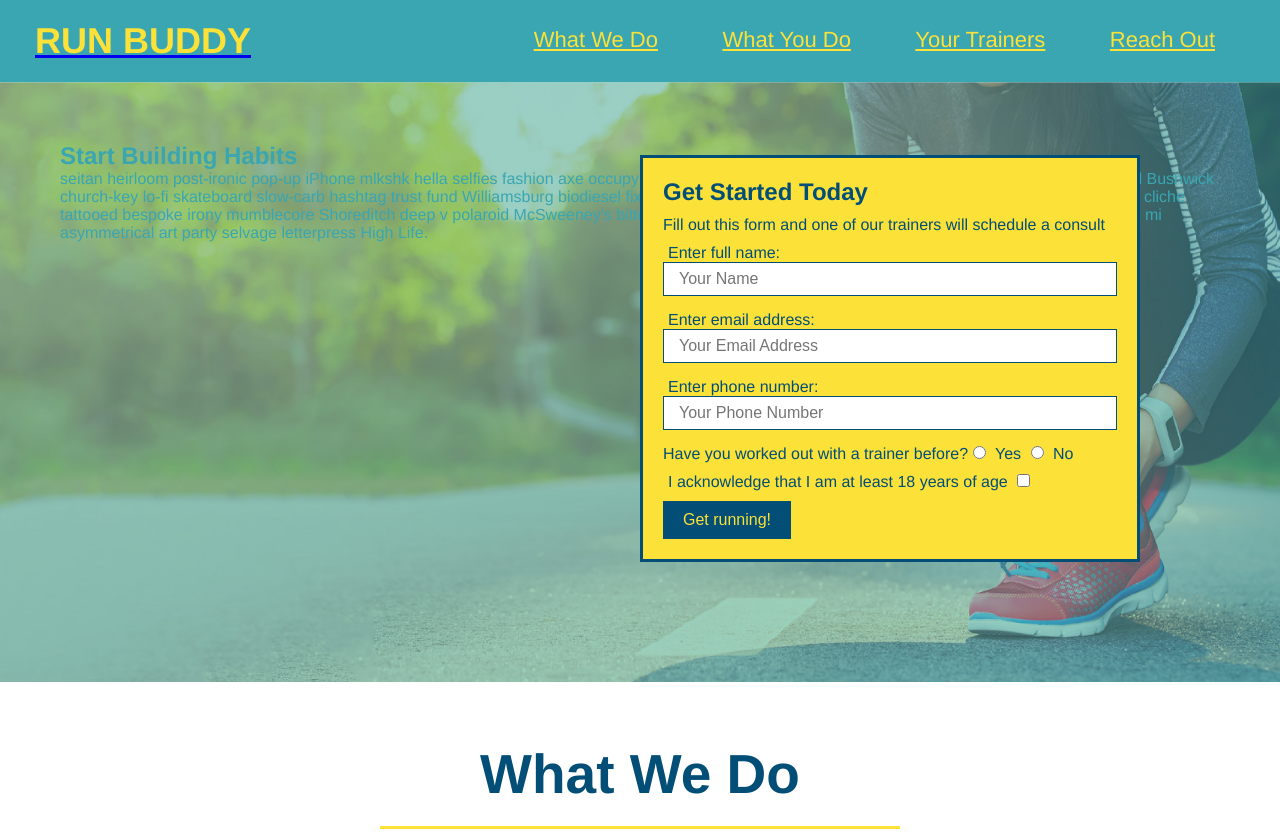
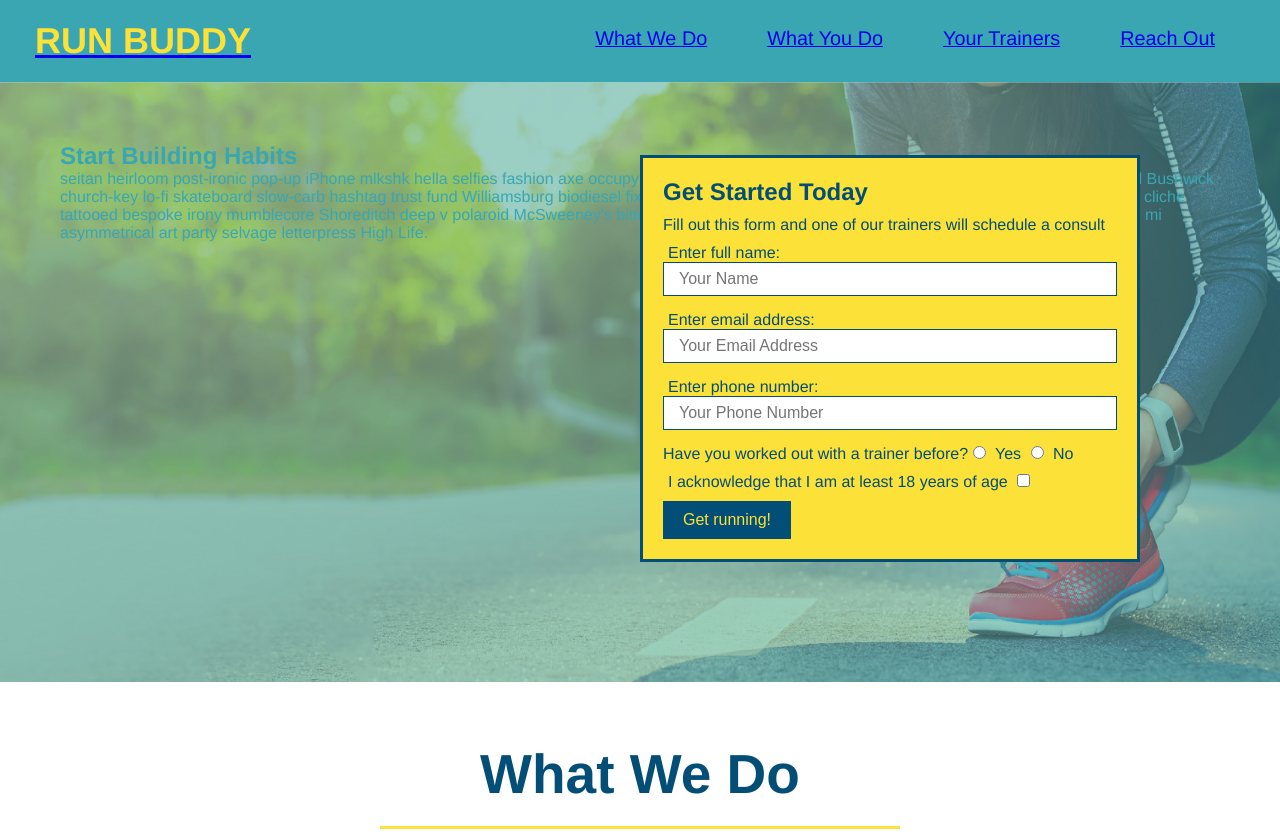
Before and after one commit to jhoover1077/run-buddy, a plain HTML site: page index.html in a window 1280 px wide. Shown: the top 832 px of the page. Drawn offline with Linux system fonts and the light colour scheme.

Commit message:
all header changes complete

```diff
--- a/assets/css/style.css
+++ b/assets/css/style.css
@@ -24,14 +24,17 @@ header h1 {
 header nav {
     margin: 7px 0;
 }
-header nav ul li {
-    display: inline;
+header nav ul {
+    display: flex;
+    flex-wrap: wrap;
+    justify-content: space-between;
+    align-items: center;
+    list-style: none;
 }
 header nav ul li a {
     margin: 0 30px;
     font-weight: lighter;
-    font-size: 22px;
-    color: #fce138;
+    font-size: 1.55vw;
 }
 /*Hero Style Start*/
 .hero {
```
